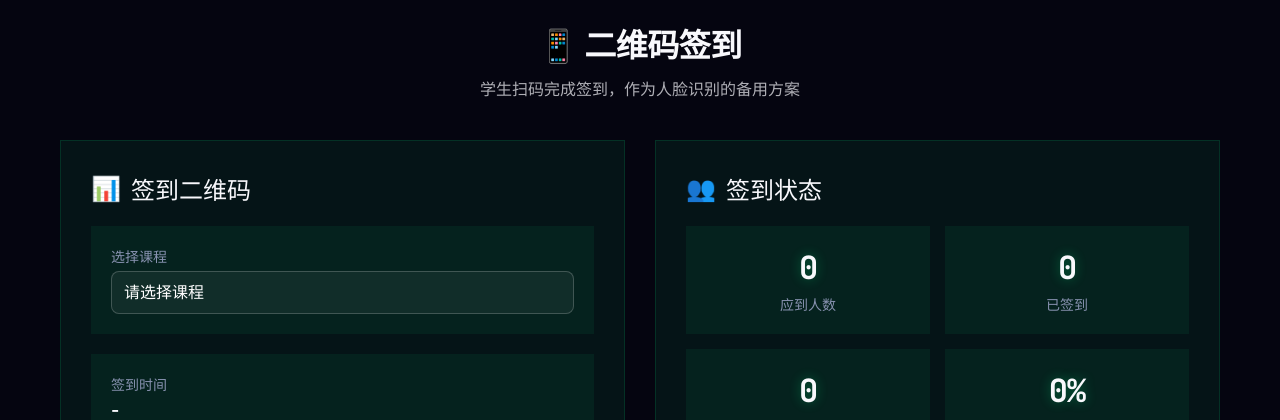
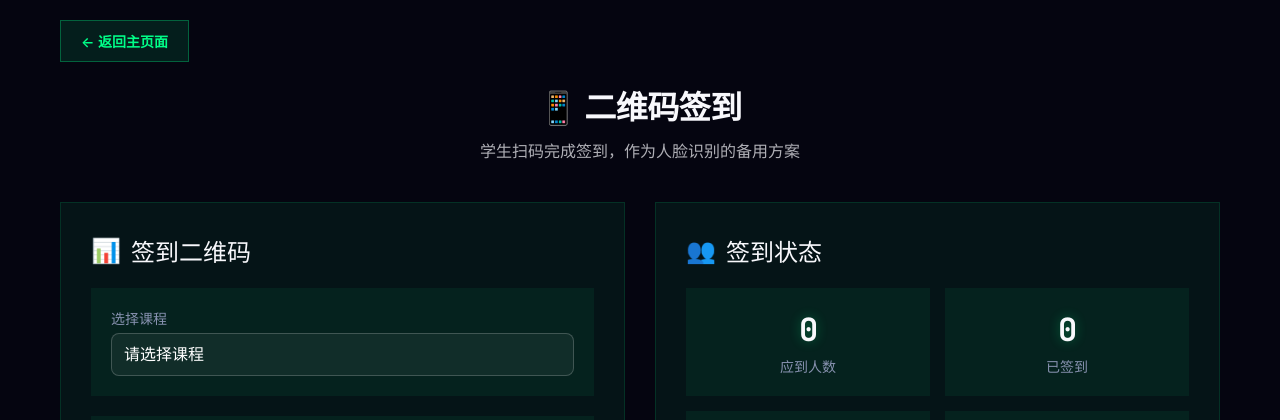
Before and after one commit to bloonses/MingMouZhiQian, a Flask app: page /qrcode_attendance in a window 1280 px wide. Shown: the top 420 px of the page. Run offline with Flask 3, Linux system fonts and the light colour scheme; a user stored in the database is signed in; data that the repository does not hold is empty.

Commit message:
二维码签到界面修复

```diff
--- a/project/templates/qrcode_attendance.html
+++ b/project/templates/qrcode_attendance.html
@@ -42,6 +42,28 @@
         .header p {
             color: rgba(248, 248, 252, 0.7);
             font-size: 16px;
+        }
+
+        .back-btn {
+            display: inline-flex;
+            align-items: center;
+            gap: 8px;
+            padding: 10px 20px;
+            background: rgba(0, 255, 136, 0.1);
+            border: 1px solid rgba(0, 255, 136, 0.3);
+            color: #00ff88;
+            font-size: 14px;
+            font-weight: 600;
+            cursor: pointer;
+            transition: all 0.3s ease;
+            text-decoration: none;
+            margin-bottom: 20px;
+        }
+
+        .back-btn:hover {
+            background: rgba(0, 255, 136, 0.2);
+            transform: translateX(-4px);
+            box-shadow: 0 4px 12px rgba(0, 255, 136, 0.2);
         }
 
         .main-content {
@@ -412,6 +434,8 @@
 </head>
 <body>
     <div class="container">
+        <a href="/" class="back-btn">← 返回主页面</a>
+
         <div class="header">
             <h1>📱 二维码签到</h1>
             <p>学生扫码完成签到，作为人脸识别的备用方案</p>
```
